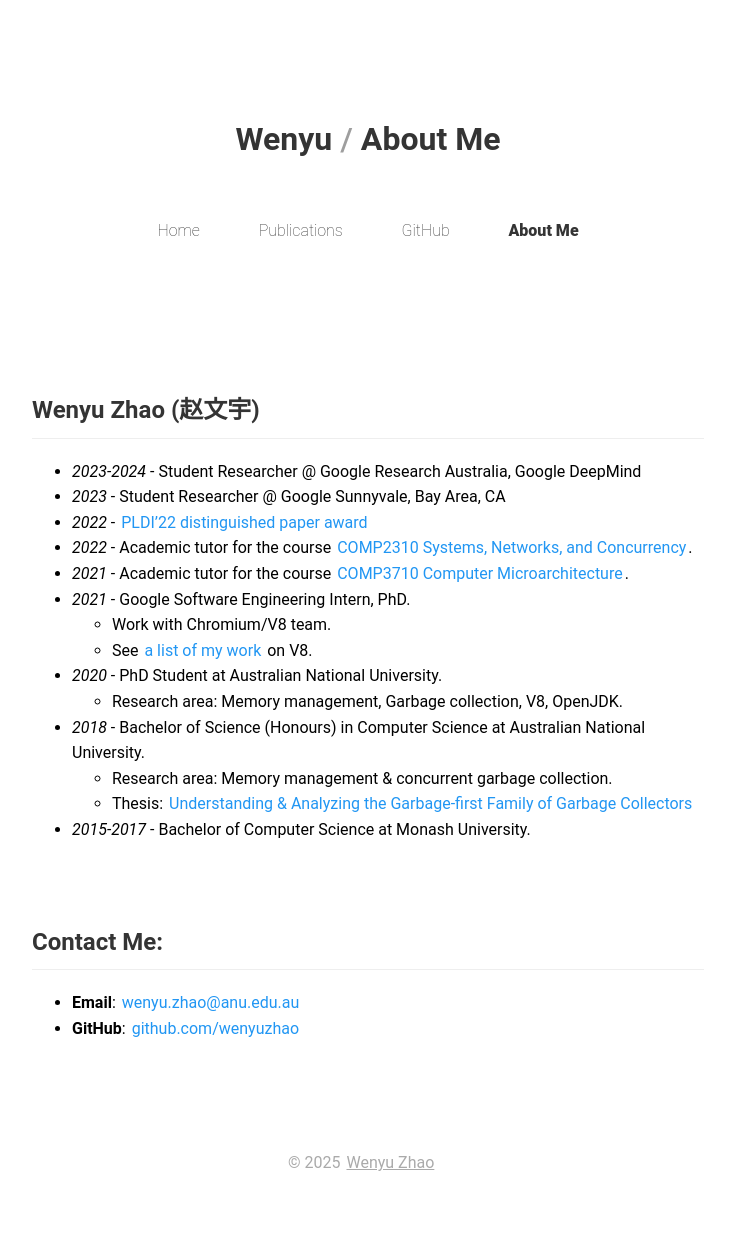
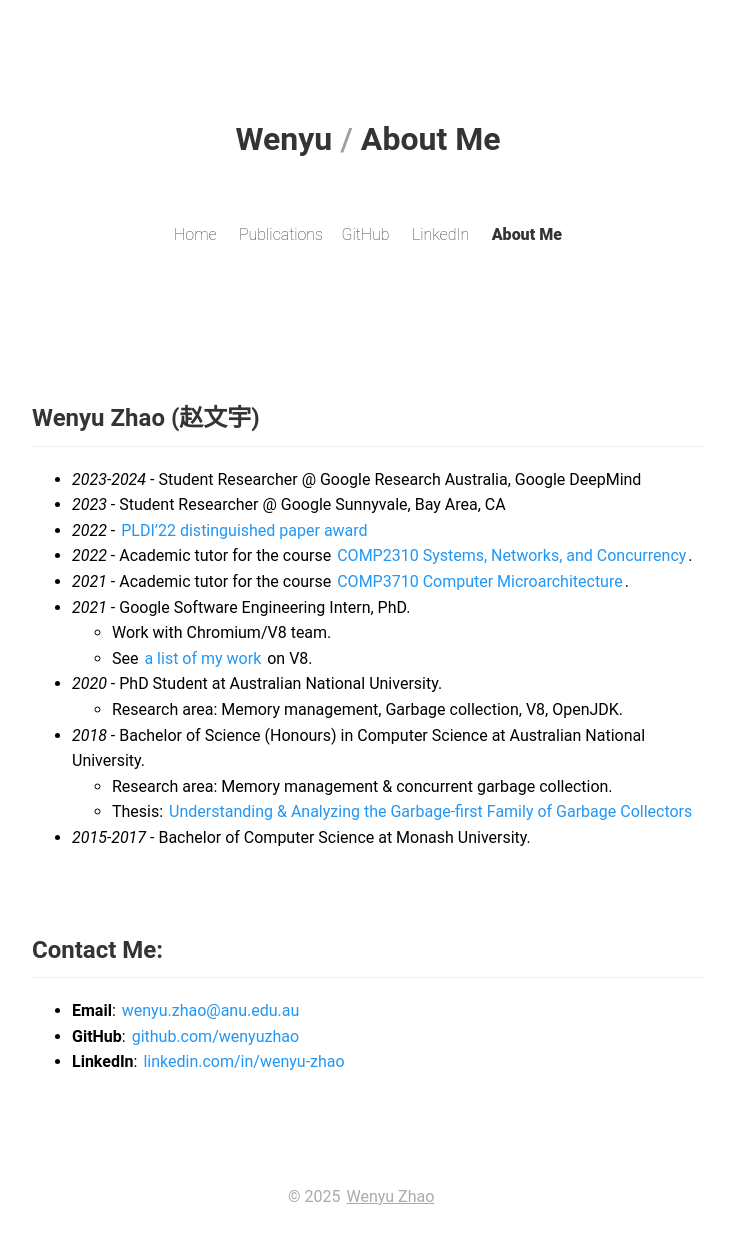
Before and after one commit to wenyuzhao/wenyuzhao.github.io, an Astro site: page /about in a window 1280 px wide. Shown: the whole page, without its empty margins (272-1007 px from the left). Built offline with nearby package versions, Linux system fonts and the light colour scheme; Astro itself is replaced by a stand-in of ours.

Commit message:
Add LinkedIn

```diff
--- a/src/components/Header.astro
+++ b/src/components/Header.astro
@@ -26,9 +26,17 @@ const title: string | string[] = Astro.props.title;
     </h1>
 
     <nav class="nav">
-        <NavLink title="Home" href="/" />
-        <NavLink title="Publications" href="/publications" />
-        <NavLink title="GitHub" href="https://github.com/wenyuzhao" />
-        <NavLink title="About Me" href="/about" />
+        <div class="nav-row">
+            <NavLink title="Home" href="/" />
+            <NavLink title="Publications" href="/publications" />
+        </div>
+        <div class="nav-row">
+            <NavLink title="GitHub" href="https://github.com/wenyuzhao" />
+            <NavLink
+                title="LinkedIn"
+                href="https://www.linkedin.com/in/wenyu-zhao"
+            />
+            <NavLink title="About Me" href="/about" />
+        </div>
     </nav>
 </header>
--- a/src/pages/about.md
+++ b/src/pages/about.md
@@ -24,3 +24,4 @@ title: [Wenyu, About Me]
 
 * **Email**: [wenyu.zhao@anu.edu.au](mailto:wenyu.zhao@anu.edu.au "Email")
 * **GitHub**: [github.com/wenyuzhao](https://github.com/wenyuzhao "GitHub")
+* **LinkedIn**: [linkedin.com/in/wenyu-zhao](https://www.linkedin.com/in/wenyu-zhao "LinkedIn")
--- a/src/styles/global.css
+++ b/src/styles/global.css
@@ -69,16 +69,18 @@ header .title {
 }
 
 header nav {
-    width: calc(100vw - 1rem);
-    max-width: 30rem;
     display: flex;
     flex-direction: row;
     justify-content: space-around;
-    flex-wrap: nowrap;
+    flex-wrap: wrap;
+}
+
+header nav .nav-row {
+    margin: 0.7rem 0;
 }
 
 header nav a {
-    margin: 0.2rem;
+    margin: 0 0.2rem;
     color: var(--text-color);
     font-weight: 200;
     border-radius: 4px;
```
